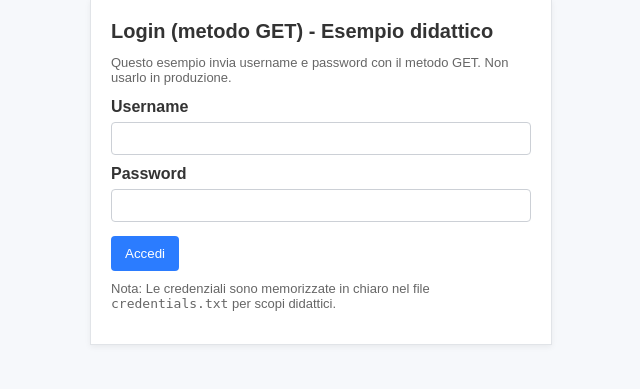
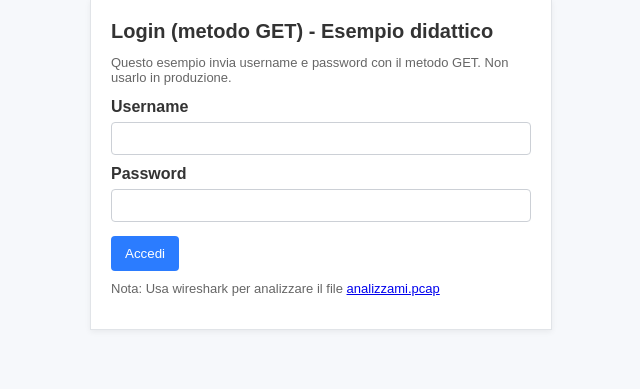
Before and after one commit to docSonaglia/esempiPHP, a PHP site: page / in a window 1280 px wide. Shown: the part 61-450 px from the top of the page, without its empty margins (319-959 px from the left). Run offline with PHP 8.4, Linux system fonts and the light colour scheme.

Commit message:
credential.bin è il file contenente le credenziali ma zippato. analizzami.pcapng è la cattura di alcuni pacchetti utili per una challenge che consente di capire meglio i protocolli HTTP e FTP.

```diff
--- a/form/loginGET/index.php
+++ b/form/loginGET/index.php
@@ -76,7 +76,7 @@ if (isset($_GET['username']) && isset($_GET['password'])) {
       </form>
     <?php endif; ?>
 
-    <p class="note">Nota: Le credenziali sono memorizzate in chiaro nel file <code>credentials.txt</code> per scopi didattici.</p>
+    <p class="note">Nota: Usa wireshark per analizzare il file <a href="./analizzami.pcap">analizzami.pcap</a></a></p>
   </div>
 </body>
 </html>
```
Also changed, not shown: 2 other files.
